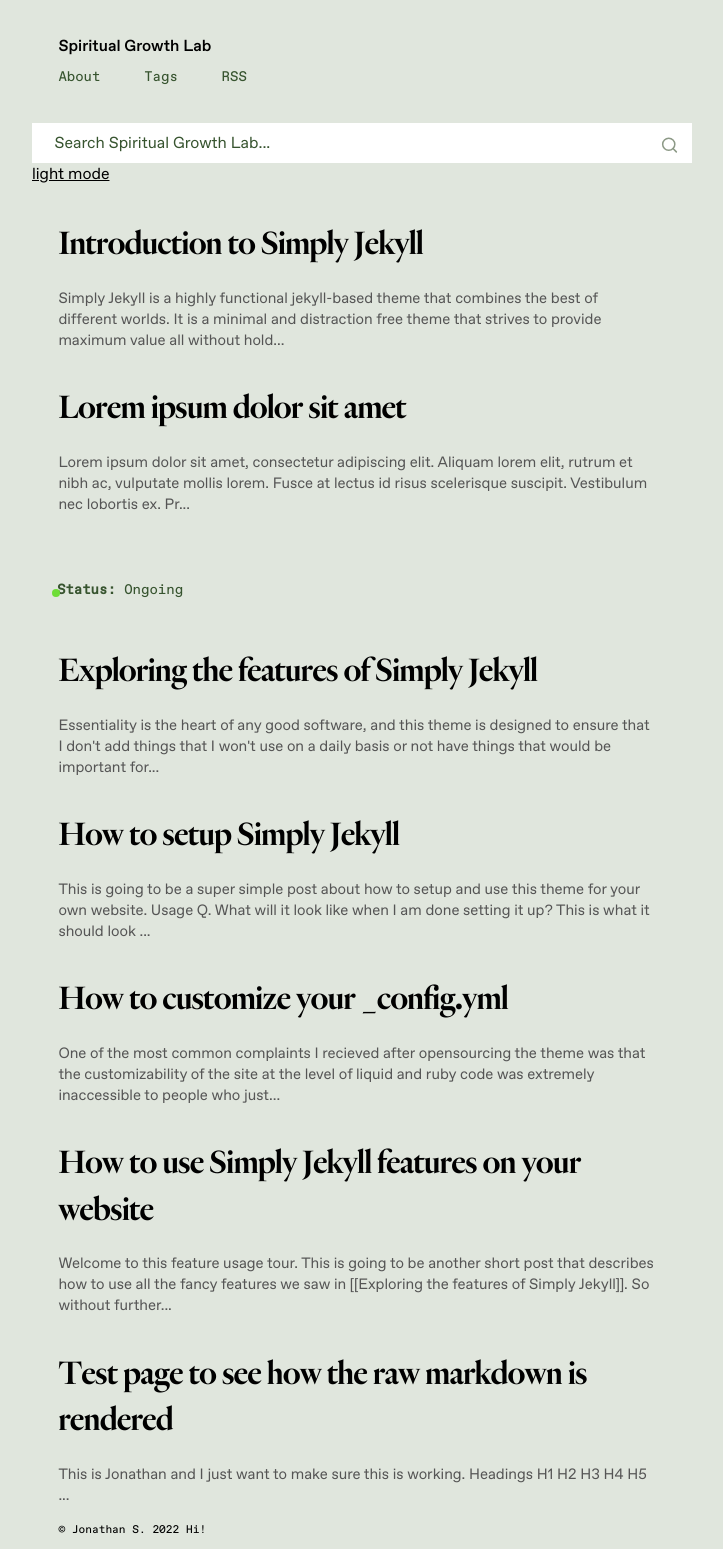
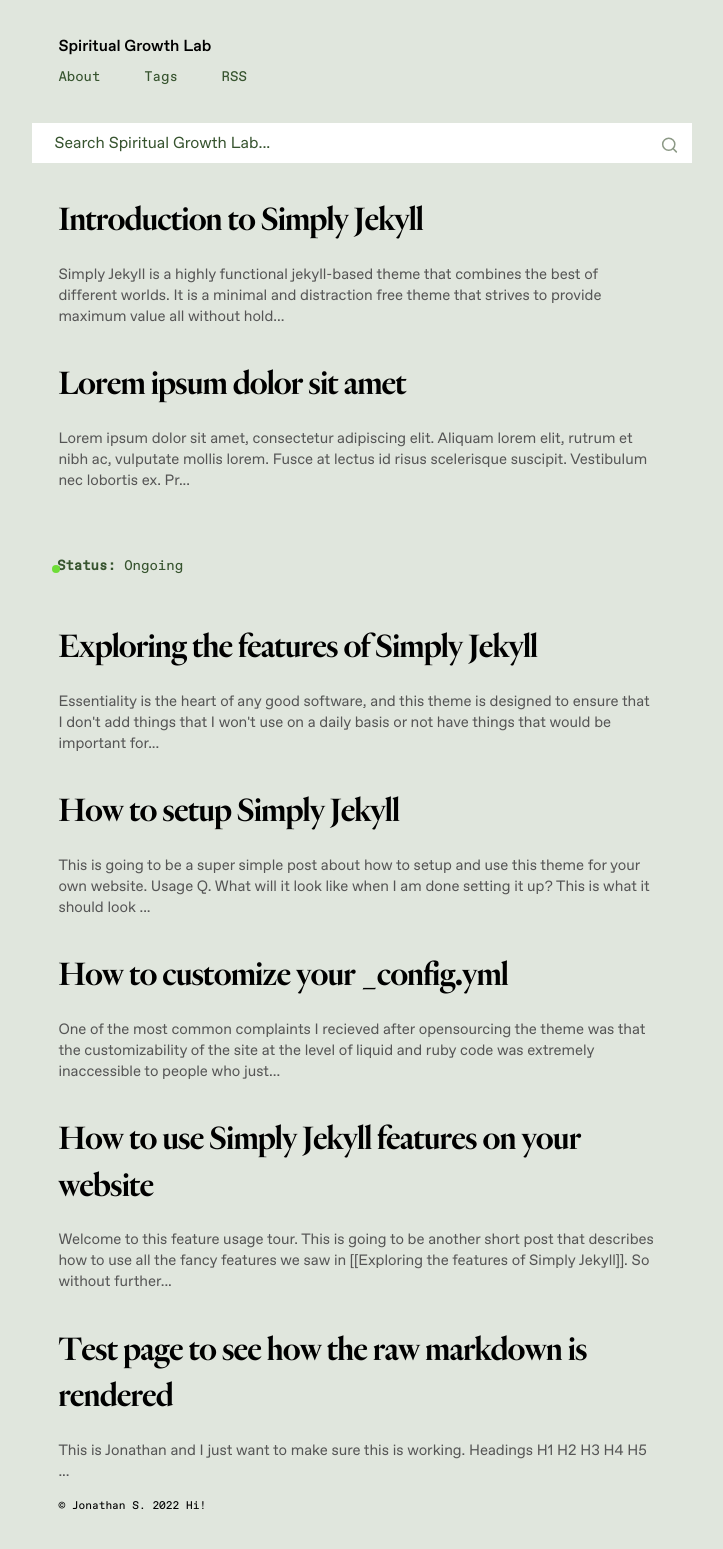
Before and after one commit to jsantiago611/digital-garden-master, a Jekyll site: the page built from index.md, in a window 1280 px wide. Shown: the whole page, without its empty margins (278-1001 px from the left). Built offline with Jekyll 4.4.1, drawn with Linux system fonts in a browser that asks for light colours; after the commit the page ends 1525 px from its top, so only the background shows below that.

Commit message:
Remove <a> inner text

```diff
--- a/_layouts/Post.html
+++ b/_layouts/Post.html
@@ -62,7 +62,7 @@
     <div class="container">
         <div class = "box">
             {%- include Header.html -%}
-	    <a href="{{page.url}}" id="theme-toggle" onclick="modeSwitcher()" style="cursor: pointer;">light mode</a>
+	    <a href="{{page.url}}" id="theme-toggle" onclick="modeSwitcher()" style="cursor: pointer;"></a>
 
             {%- include Feed.html -%}
 
```
